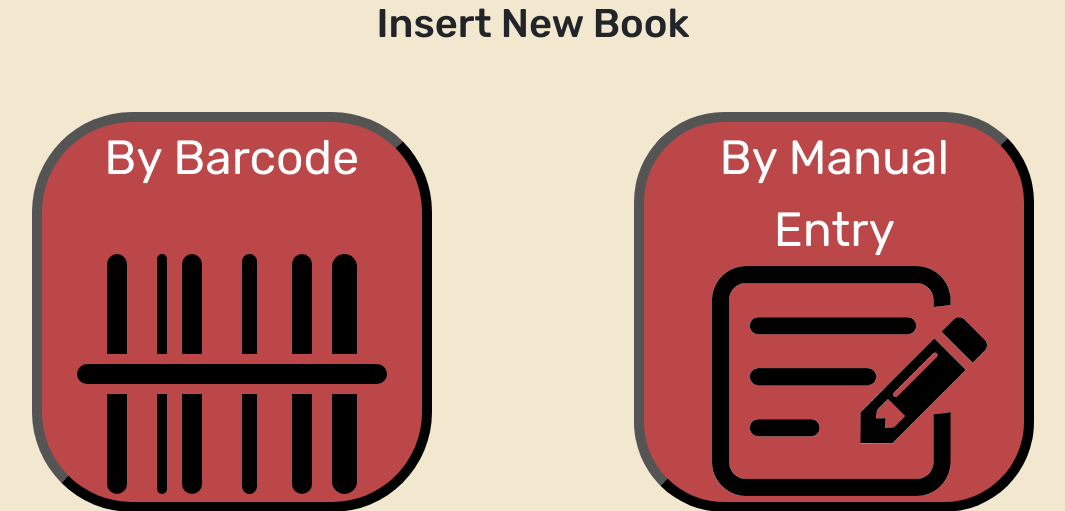
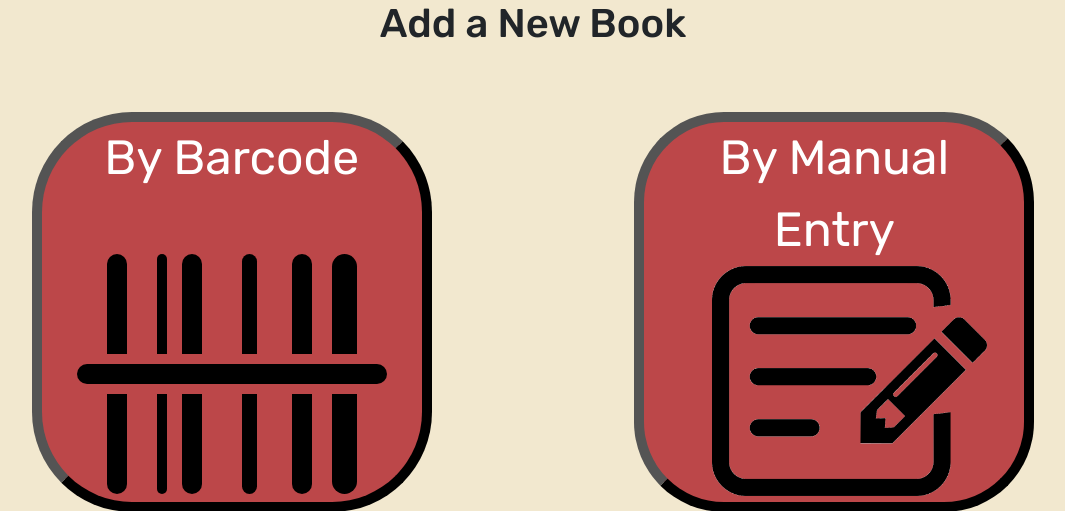
Before and after one commit to mccorxyz/minnehack-2023, a Django app: page /library/new in a window 1280 px wide. Shown: the part 76-587 px from the top of the page, without its empty margins (107-1172 px from the left). Run offline with Django 4.2, Linux system fonts and the light colour scheme; some libraries are stand-ins or nearby versions.

Commit message:
changed title

```diff
--- a/library_project/library/templates/library/new-book.html
+++ b/library_project/library/templates/library/new-book.html
@@ -21,7 +21,7 @@ $(document).ready(function(){
 <link rel="stylesheet" href="{% static 'website/background.css' %}">
 <link rel="stylesheet" href="{% static 'website/newBookButtons.css' %}">
 
-	<h1 class="text-center">Insert New Book</h1>
+	<h1 class="text-center">Add a New Book</h1>
 <div class="buttonContainer">
 	<button class="barcodeButton buttons" data-toggle="modal" data-target="#scanModal">
 		<div class="textBox">
```
